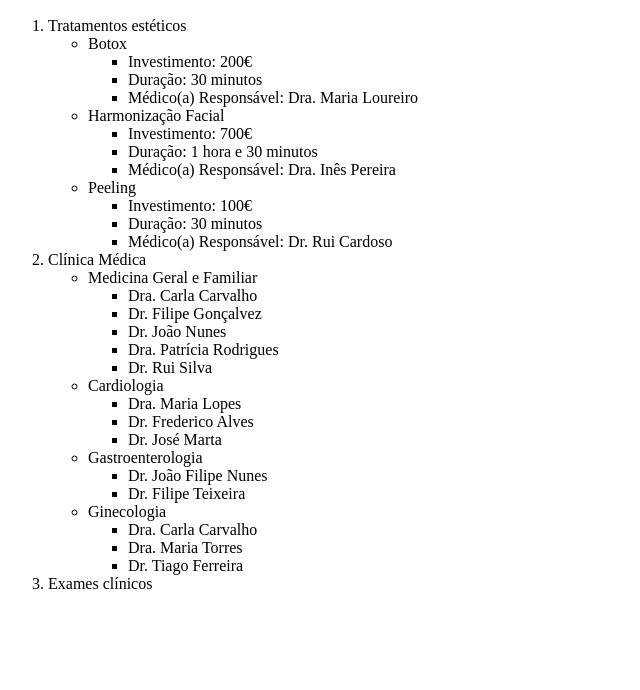
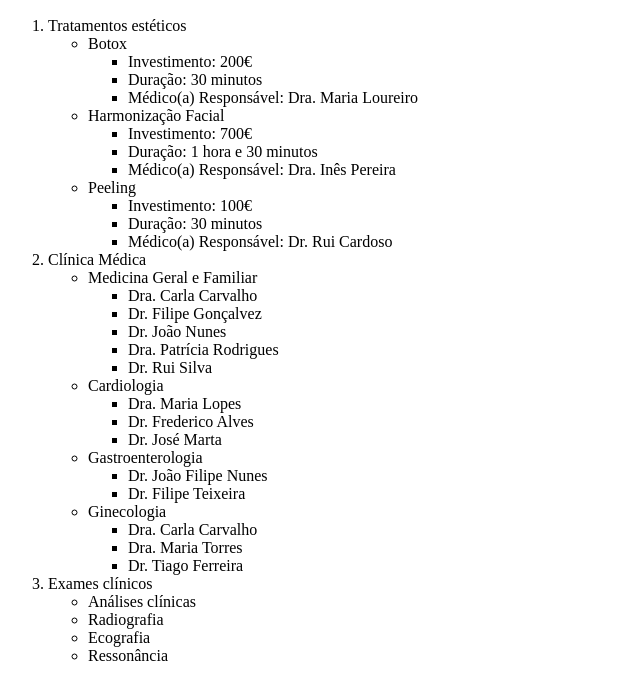
Before and after one commit to feliperosilva/HTML_Task1, a plain HTML site: page index.html in a window 1280 px wide. Shown: the part 110-800 px from the top of the page, without its empty margins (0-640 px from the left). Drawn offline with Linux system fonts and the light colour scheme.

Commit message:
Creation of branch_one and added ul in Exames Clínicos

```diff
--- a/index.html
+++ b/index.html
@@ -62,6 +62,12 @@
                     </ul>
             </ul>
         <li>Exames clínicos</li>
+            <ul>
+                <li>Análises clínicas</li>
+                <li>Radiografia</li>
+                <li>Ecografia</li>
+                <li>Ressonância</li>
+            </ul>
     </ol>
 
 
```
